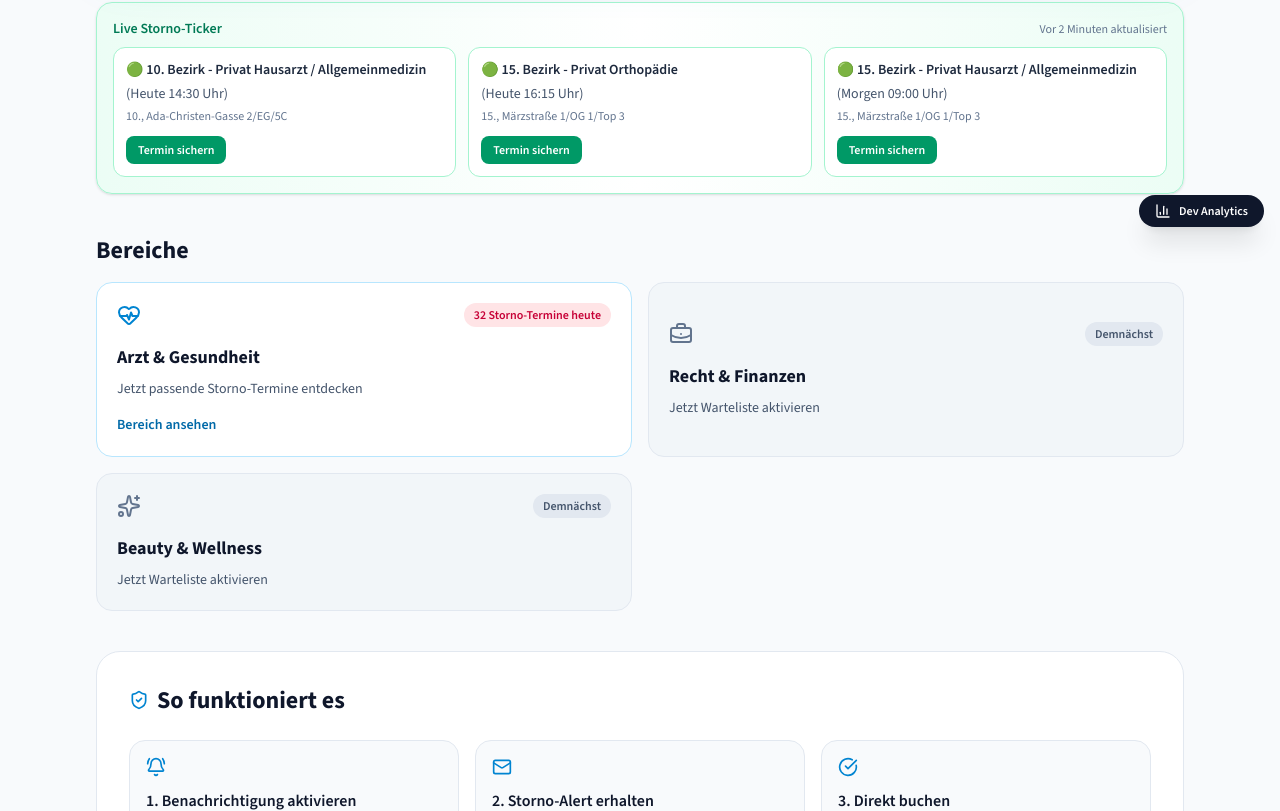
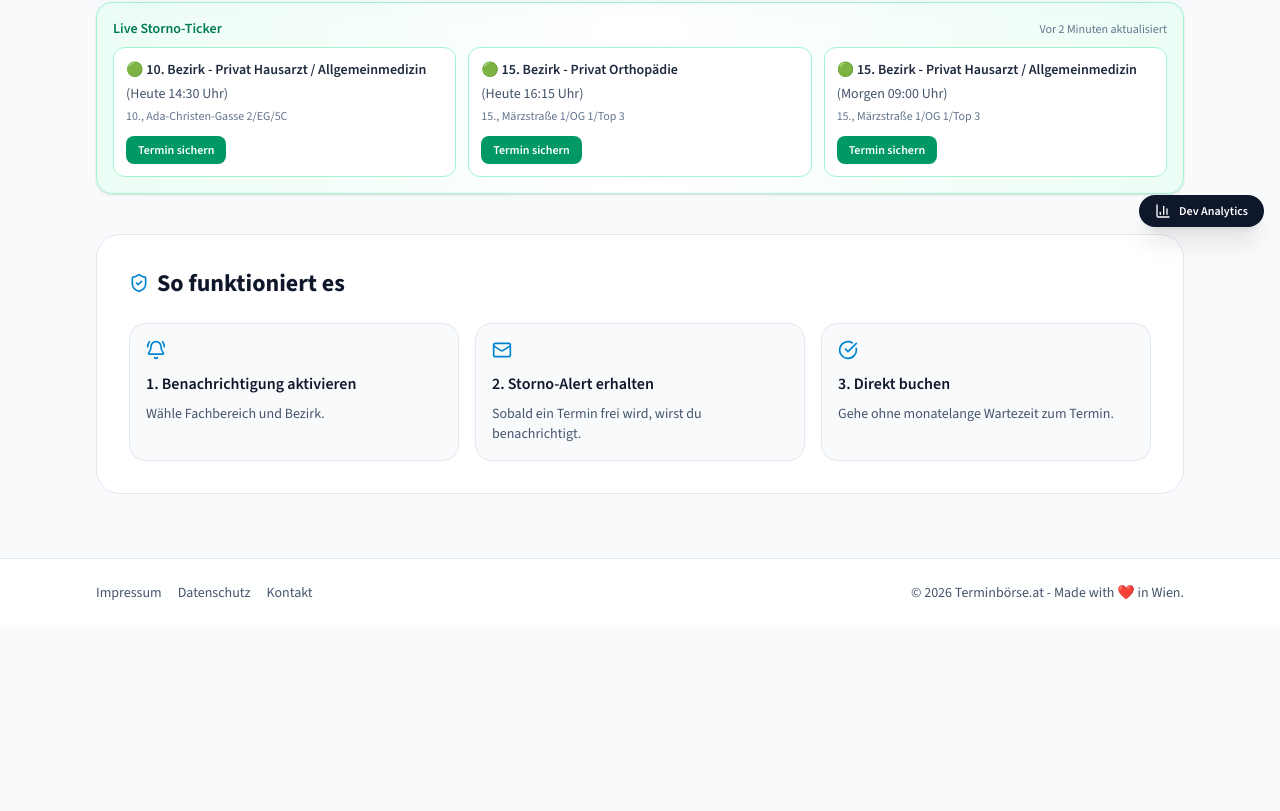
Before and after one commit to ilhanyalcin3307/terminboerse, a Next.js app: page / in a window 1280 px wide. Shown: the part 557-1368 px from the top of the page. After the commit the page ends 1184 px from the top, so only its background shows below. Built offline with nearby package versions, Linux system fonts and the light colour scheme.

Commit message:
Remove Bereiche section from landing page

```diff
--- a/components/landing/LandingPage.tsx
+++ b/components/landing/LandingPage.tsx
@@ -1,18 +1,15 @@
 "use client";
 
-import Link from "next/link";
 import { useRouter } from "next/navigation";
 import { useMemo, useState } from "react";
 import {
   BellRing,
-  BriefcaseBusiness,
   CircleCheckBig,
   Clock3,
   HeartPulse,
   Mail,
   MapPin,
   ShieldCheck,
-  Sparkles,
   X,
 } from "lucide-react";
 import { DevAnalyticsPanel } from "@/components/analytics/DevAnalyticsPanel";
@@ -56,33 +53,6 @@ const fallbackCategories = [
   "Orthopädie",
 ];
 
-const sectorCards = [
-  {
-    title: "Arzt & Gesundheit",
-    href: "/arzt",
-    badge: "32 Storno-Termine heute",
-    icon: HeartPulse,
-    active: true,
-    category: "Dermatologie",
-  },
-  {
-    title: "Recht & Finanzen",
-    href: "/",
-    badge: "Demnächst",
-    icon: BriefcaseBusiness,
-    active: false,
-    category: "Recht",
-  },
-  {
-    title: "Beauty & Wellness",
-    href: "/",
-    badge: "Demnächst",
-    icon: Sparkles,
-    active: false,
-    category: "Beauty",
-  },
-];
-
 function isValidContact(contact: string) {
   const trimmed = contact.trim();
   const emailRegex = /^[^\s@]+@[^\s@]+\.[^\s@]+$/;
@@ -101,7 +71,6 @@ export function LandingPage({
 }: LandingPageProps) {
   const router = useRouter();
   const [leadModalOpen, setLeadModalOpen] = useState(false);
-  const [waitlistModalOpen, setWaitlistModalOpen] = useState(false);
   const [isSubmitting, setIsSubmitting] = useState(false);
   const [isSuccess, setIsSuccess] = useState(false);
 
@@ -150,11 +119,6 @@ export function LandingPage({
   const [formCategory, setFormCategory] = useState(initialCategory ?? availableCategories[0] ?? "Dermatologie");
   const [formDistrict, setFormDistrict] = useState("All Wien");
   const [formError, setFormError] = useState("");
-
-  const [waitlistCategory, setWaitlistCategory] = useState("");
-  const [waitlistContact, setWaitlistContact] = useState("");
-  const [waitlistError, setWaitlistError] = useState("");
-  const [waitlistSuccess, setWaitlistSuccess] = useState(false);
 
   const heroSummary = useMemo(() => {
     return `${district} · ${category}`;
@@ -216,25 +180,6 @@ export function LandingPage({
     });
   }
 
-  function openWaitlistModal(triggerSource: string, selectedCategory: string) {
-    setWaitlistModalOpen(true);
-    setWaitlistSuccess(false);
-    setWaitlistError("");
-    setWaitlistContact("");
-    setWaitlistCategory(selectedCategory);
-    trackEvent("cta_clicked", {
-      source: triggerSource,
-      category: selectedCategory,
-      district,
-    });
-    trackEvent("modal_opened", {
-      source: triggerSource,
-      modal: "waitlist",
-      category: selectedCategory,
-      district,
-    });
-  }
-
   async function handleLeadSubmit(event: React.FormEvent<HTMLFormElement>) {
     event.preventDefault();
 
@@ -282,38 +227,6 @@ export function LandingPage({
     } finally {
       setIsSubmitting(false);
     }
-  }
-
-  function handleWaitlistSubmit(event: React.FormEvent<HTMLFormElement>) {
-    event.preventDefault();
-
-    if (!isValidContact(waitlistContact)) {
-      setWaitlistError("Bitte gib eine gültige E-Mail-Adresse oder WhatsApp-Nummer ein.");
-      return;
-    }
-
-    const entry = {
-      id: crypto.randomUUID(),
-      source: "inactive-category",
-      category: waitlistCategory,
-      district,
-      contact: waitlistContact.trim(),
-      createdAt: new Date().toISOString(),
-    };
-
-    prependLocalStorageItem("terminboerse_waitlist", entry);
-
-    trackEvent("lead_submitted", {
-      source: "inactive-category",
-      category: waitlistCategory,
-      district,
-      channel: waitlistContact.includes("@") ? "email" : "whatsapp",
-    });
-
-    console.log("Warteliste Lead erfasst:", entry);
-    setWaitlistSuccess(true);
-    setWaitlistError("");
-    setWaitlistContact("");
   }
 
   return (
@@ -412,56 +325,6 @@ export function LandingPage({
                 </button>
               </article>
             ))}
-          </div>
-        </section>
-
-        <section>
-          <h2 className="mb-4 text-2xl font-bold text-slate-900">Bereiche</h2>
-          <div className="grid gap-4 sm:grid-cols-2">
-            {sectorCards.map((card) => {
-              const Icon = card.icon;
-              return (
-                <button
-                  key={card.title}
-                  onClick={() => {
-                    if (card.active) {
-                      openLeadModal("category", card.category, district);
-                      return;
-                    }
-                    openWaitlistModal("inactive-category", card.title);
-                  }}
-                  className={`group rounded-2xl border p-5 text-left transition ${
-                    card.active
-                      ? "border-sky-200 bg-white hover:-translate-y-0.5 hover:shadow-lg"
-                      : "border-slate-200 bg-slate-100/75"
-                  }`}
-                >
-                  <div className="flex items-center justify-between">
-                    <Icon className={`h-6 w-6 ${card.active ? "text-sky-600" : "text-slate-500"}`} />
-                    <span
-                      className={`rounded-full px-2.5 py-1 text-xs font-semibold ${
-                        card.active ? "bg-rose-100 text-rose-700" : "bg-slate-200 text-slate-600"
-                      }`}
-                    >
-                      {card.badge}
-                    </span>
-                  </div>
-                  <p className="mt-4 text-lg font-bold text-slate-900">{card.title}</p>
-                  <p className="mt-2 text-sm text-slate-600">
-                    {card.active ? "Jetzt passende Storno-Termine entdecken" : "Jetzt Warteliste aktivieren"}
-                  </p>
-                  {card.active ? (
-                    <Link
-                      href={card.href}
-                      className="mt-4 inline-block text-sm font-semibold text-sky-700 underline-offset-4 hover:underline"
-                      onClick={(event) => event.stopPropagation()}
-                    >
-                      Bereich ansehen
-                    </Link>
-                  ) : null}
-                </button>
-              );
-            })}
           </div>
         </section>
 
@@ -596,51 +459,6 @@ export function LandingPage({
         </div>
       ) : null}
 
-      {waitlistModalOpen ? (
-        <div className="fixed inset-0 z-50 flex items-center justify-center bg-slate-950/55 p-4" role="dialog" aria-modal="true">
-          <div className="w-full max-w-md rounded-3xl border border-slate-200 bg-white p-6 shadow-2xl">
-            <div className="mb-4 flex items-start justify-between gap-4">
-              <div>
-                <h3 className="text-xl font-bold text-slate-900">Warteliste beitreten</h3>
-                <p className="mt-1 text-sm text-slate-600">
-                  {waitlistCategory}: Wir informieren dich sofort, sobald dieser Bereich verfügbar ist.
-                </p>
-              </div>
-              <button
-                onClick={() => setWaitlistModalOpen(false)}
-                className="rounded-full border border-slate-200 p-1.5 text-slate-500 transition hover:bg-slate-100"
-                aria-label="Modal schließen"
-              >
-                <X className="h-4 w-4" />
-              </button>
-            </div>
-
-            {waitlistSuccess ? (
-              <div className="rounded-2xl border border-emerald-200 bg-emerald-50 p-4 text-emerald-800">
-                <p className="font-semibold">Danke! Du stehst jetzt auf der Warteliste für {waitlistCategory}.</p>
-              </div>
-            ) : (
-              <form onSubmit={handleWaitlistSubmit} className="space-y-3">
-                <label className="block text-sm">
-                  <span className="mb-1 block text-slate-600">E-Mail oder WhatsApp-Nummer</span>
-                  <input
-                    required
-                    value={waitlistContact}
-                    onChange={(event) => setWaitlistContact(event.target.value)}
-                    className="w-full rounded-xl border border-slate-300 px-3 py-2 outline-none ring-sky-300 focus:ring"
-                    placeholder="name@email.at oder +43..."
-                  />
-                </label>
-                {waitlistError ? <p className="text-sm font-medium text-rose-700">{waitlistError}</p> : null}
-                <button className="w-full rounded-xl bg-slate-900 px-4 py-2.5 text-sm font-bold text-white transition hover:bg-slate-700">
-                  Warteliste beitreten
-                </button>
-              </form>
-            )}
-          </div>
-        </div>
-      ) : null}
-
       <DevAnalyticsPanel />
     </div>
   );
```
